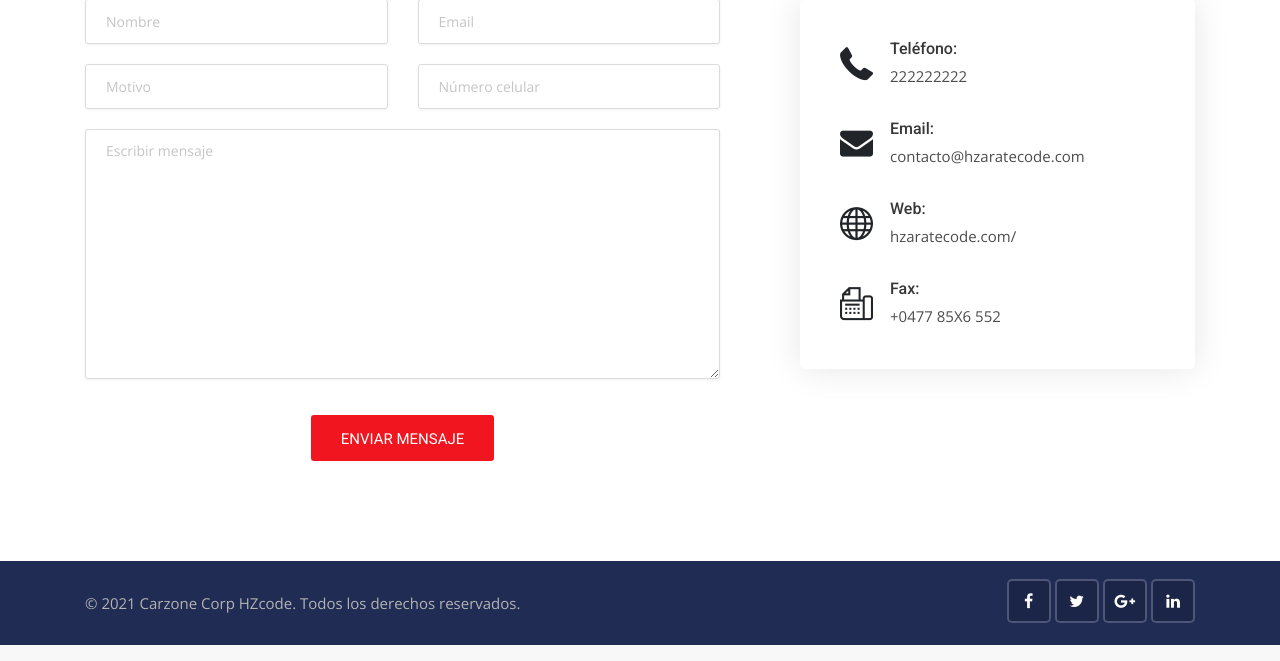
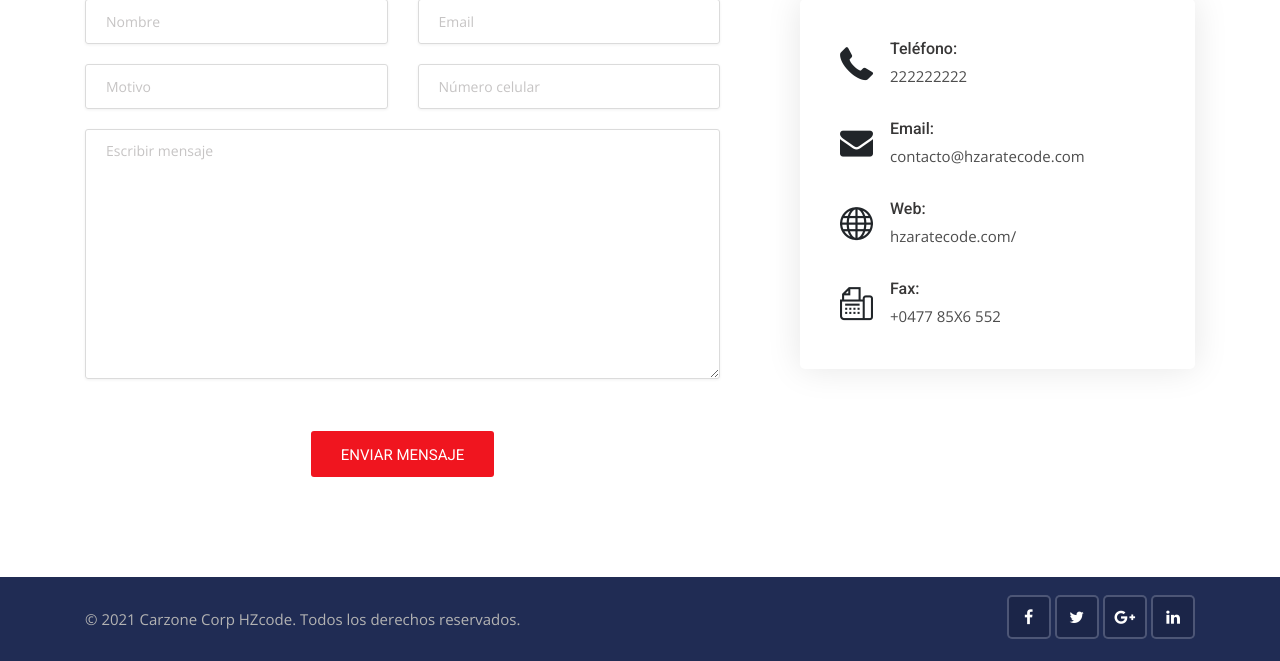
Before and after one commit to Zarate96/carzone-HZarate, a Django app: page /contact/ in a window 1280 px wide. Shown: the part 577-1238 px from the top of the page. Run offline with Django 3.2, Linux system fonts and the light colour scheme; parts of the project's set-up code (start-up, migrations or seed data) failed here and were passed over; some libraries are stand-ins or nearby versions.

```diff
--- a/templates/accounts/register.html
+++ b/templates/accounts/register.html
@@ -64,7 +64,6 @@
                         </div>
                         <div class="clearfix"></div>
                         <ul class="social-list">
-                            <li><a href="{% provider_login_url 'facebook' method='js_sdk' %}" class="facebook-bg"><i class="fa fa-facebook facebook-i"></i><span>Facebook</span></a></li>
                             <li><a href="{% provider_login_url 'google' %}" class="google-bg"><i class="fa fa-google google-i"></i><span>Google</span></a></li>
                         </ul>
                     </form>
--- a/templates/pages/contact.html
+++ b/templates/pages/contact.html
@@ -58,7 +58,7 @@
                             </div>
                         </div>
                         <script src="https://www.google.com/recaptcha/api.js"></script>
-                        <div class="g-recaptcha ml-3" data-sitekey="6LcE1KgaAAAAALeCsdRH6WQ2LswNgY2wjpW-emV6"></div>
+                        <div class="g-recaptcha ml-3 mb-3" data-sitekey="6LcE1KgaAAAAALeCsdRH6WQ2LswNgY2wjpW-emV6"></div>
                         <div class="col-md-12 mt-3">
                             <div class="send-btn text-center">
                                 <button type="submit" class="btn btn-md button-theme">Enviar Mensaje</button>
```
